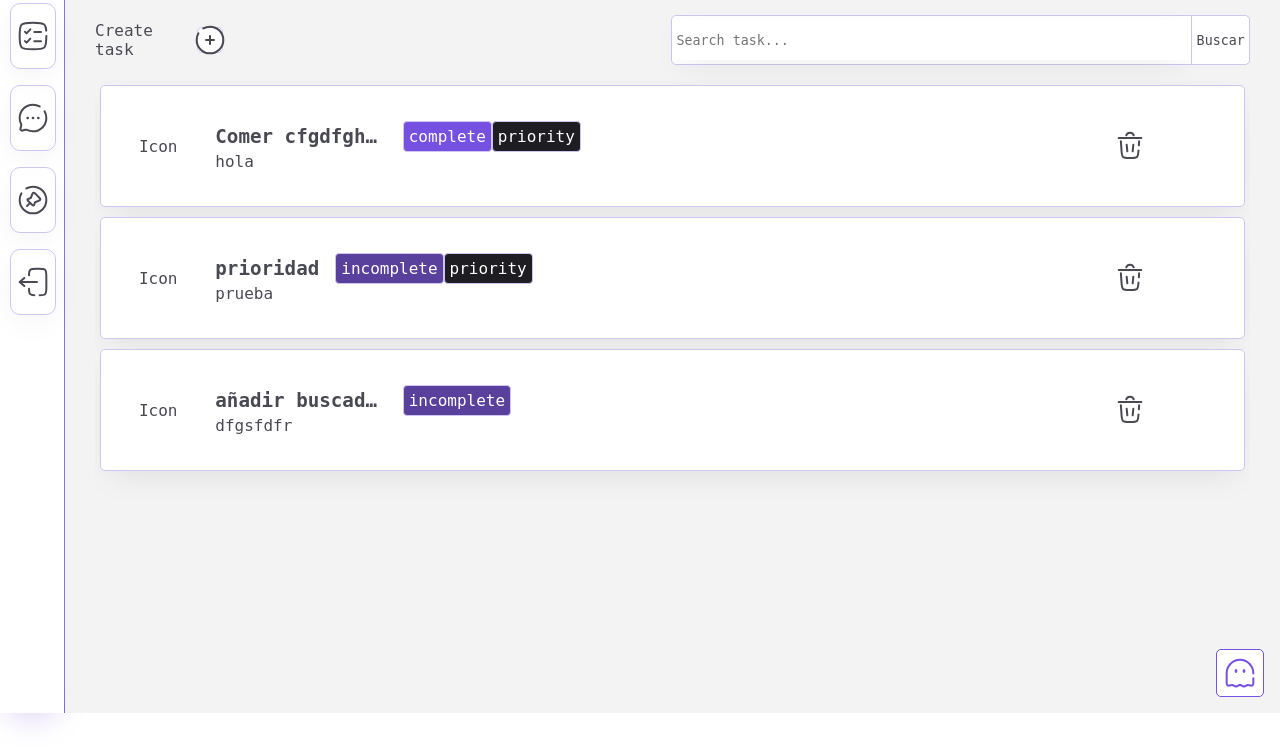
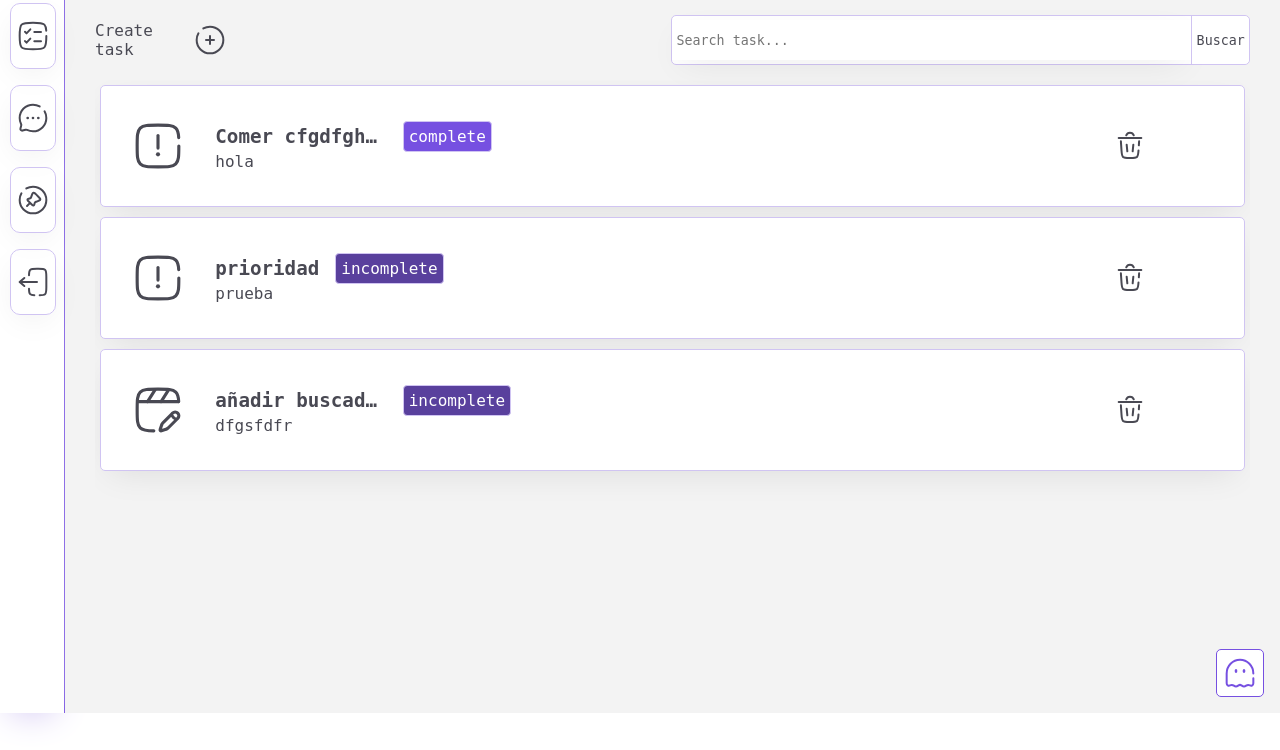
Before and after one commit to alejandra-garcias/Scrumly, a Django app: page / in a window 1280 px wide. Shown: the part 87-837 px from the top of the page. Run offline with Django 4.2, Linux system fonts and the light colour scheme; a user stored in the database is signed in; data comes from the database, SQL or seed files in the repository; both versions use the stored data as it was after the commit; parts of the project's set-up code (start-up, migrations or seed data) failed here and were passed over; some libraries are stand-ins or nearby versions; some web fonts are replaced.

Commit message:
update bug fixed

```diff
--- a/Templates/TaskManager/index.html
+++ b/Templates/TaskManager/index.html
@@ -55,18 +55,18 @@
                 <div class="modalChecks">
                     <div>
                         <label for="priority">priority</label>
-                        <input type="checkbox" name="priority" id="priority"/>
+                        <input type="checkbox" {% if update.priority %}checked{% endif %} name="priority" id="priority"/>
 
                     </div>
                     <div>
                         <label for="completed">completed</label>
-                        <input type="checkbox" name="completed" id="completed"/>
+                        <input type="checkbox" {% if update.completed %}checked{% endif %}  name="completed" id="completed"/>
 
                     </div>
                 </div>
 
                 <input type="hidden" name="id" value="{{ update.id }}"/>
-                <button class="close mas-button" type="button">
+                <button class="close mas-button" type="submit">
                     x
                 </button>
                 <button class="add" type="submit">Update</button>
@@ -116,7 +116,11 @@
             <article>
                 <a href="{% url 'update_form' data.id %}" class="containerArticle">
                     <div class="iconArticle">
-                        <span>Icon</span>
+                        {% if data.priority %}
+                        <img width="50px" height="50px" src='{% static "img/priority.svg" %}' alt="">
+                        {% else %}
+                        <img width="50px" height="50px" src='{% static "img/notpriority.svg" %}' alt="">
+                        {% endif %}
                     </div>
 
                     <div class="titleDescriptionArticle">
@@ -135,9 +139,7 @@
                                 <p class="incomplete">incomplete</p>
                                 {% endif %}
 
-                                {% if data.priority %}
-                                <p class="priority">priority</p>
-                                {% endif %}
+
 
                             </div>
 
@@ -236,10 +238,7 @@
             }
         });
 
-        $('form').submit(function () {
-            $('#priorityCheckbox').val($('#priorityCheckbox').is(':checked'));
-            $('#completedCheckbox').val($('#completedCheckbox').is(':checked'));
-        });
+
     });
 
     $(document).ready(function () {
@@ -252,10 +251,7 @@
             }
         });
 
-        $('form').submit(function () {
-            $('#priorityCheckbox').val($('#priorityCheckbox').is(':checked'));
-            $('#completedCheckbox').val($('#completedCheckbox').is(':checked'));
-        });
+
     });
 
     const messagesList = document.querySelector('.messages-list');
--- a/static/css/chat.css
+++ b/static/css/chat.css
@@ -253,7 +253,11 @@
                     outline: none;
                     font-size: 1.5rem;
                     color: var(--texto-oscuro);
+                    cursor: pointer;
+                    border: 1px solid rgb(225, 222, 222);
+
                 }
+
             }
 
         }
--- a/static/css/home.css
+++ b/static/css/home.css
@@ -44,19 +44,18 @@
                 justify-content: center;
                 font-size: 1rem;
                 font-weight: bold;
-                border: 1px solid var(--morado-claro);
+                border: 1px solid transparent;
                 border-radius: 5px;
-                background: var(--blanco);
+                background: transparent;
                 color: var(--texto);
                 cursor: pointer;
                 transition: all 0.1s linear;
                 backface-visibility: hidden;
+                border-radius: 50%;
             }
 
             & .addTask:hover {
-                background-color: var(--morado);
                 transform: scale(1.05);
-                color: var(--blanco);
             }
         }
 
@@ -235,6 +234,7 @@
                 align-items: center;
                 justify-content: center;
                 width: 10%;
+
             }
 
             & .titleDescriptionArticle {
--- a/taskmanager/views.py
+++ b/taskmanager/views.py
@@ -79,8 +79,8 @@ def update(request):
     task_id = request.POST["id"]
     task_subject = request.POST["subject"]
     task_description = request.POST["description"]
-    task_priority = request.POST.get("priority") == "true"  # Convierte la cadena "true" en True, de lo contrario, False
-    task_completed = request.POST.get("completed") == "true"  # Convierte la cadena "true" en True, de lo contrario, False
+    task_priority = "priority" in request.POST  # True si está presente, False si no lo está
+    task_completed = "completed" in request.POST  # True si está presente, False si no lo está
 
     print(task_completed)
     print(task_priority)
```
Also changed, not shown: db.sqlite3, static/img/notpriority.svg (added).
